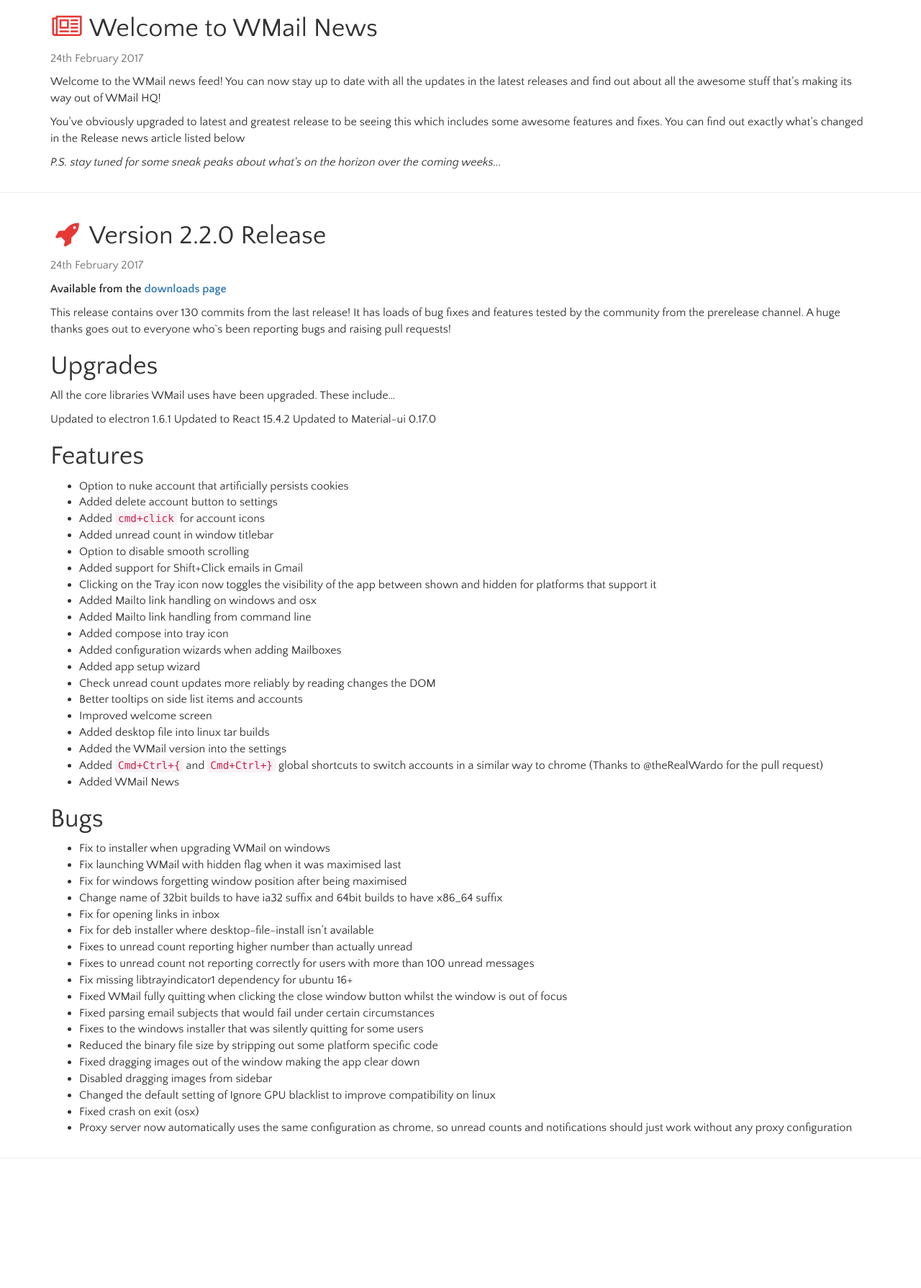
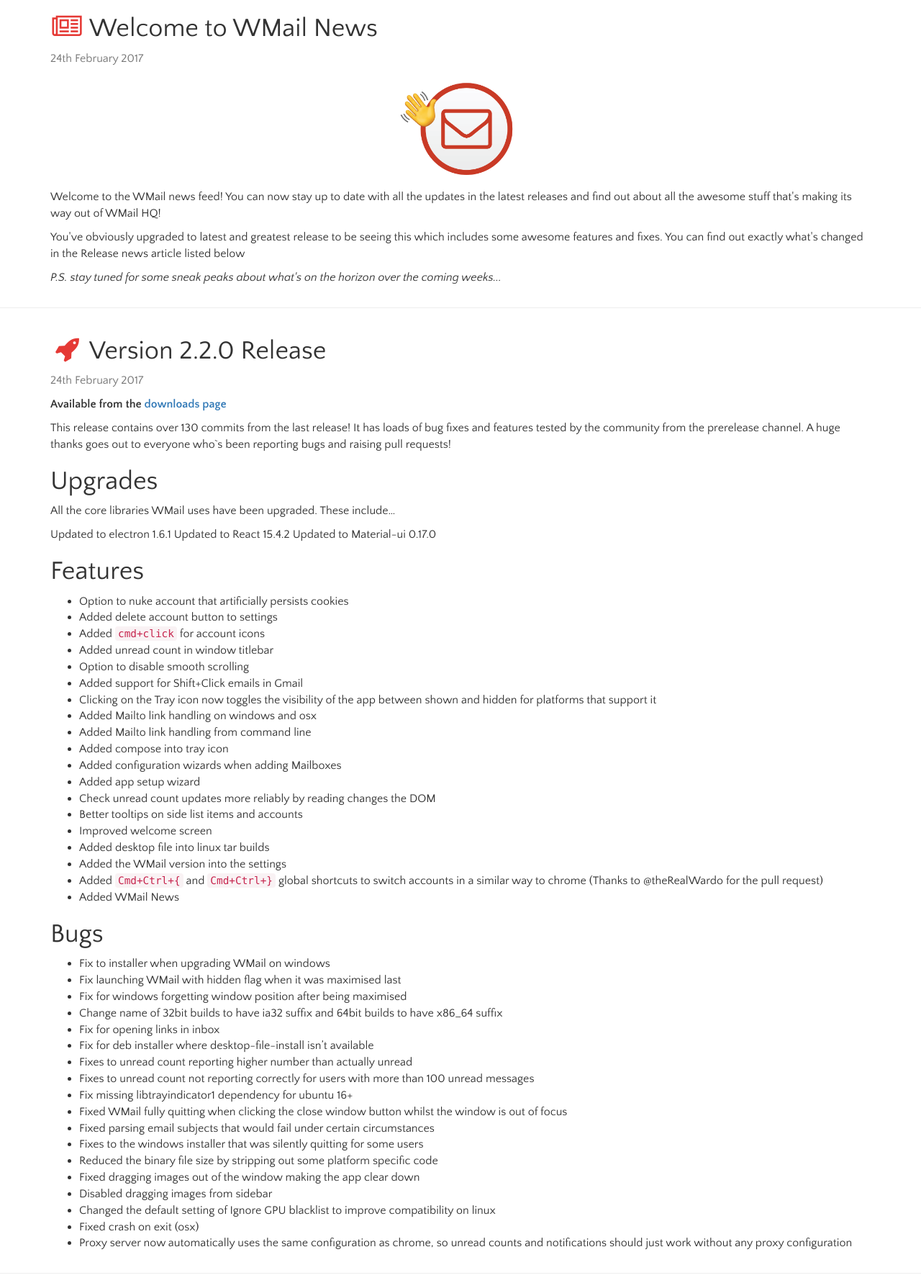
Before and after one commit to Thomas101/wmail, a Jekyll site: the page built from releasefeed.html, in a window 1280 px wide. Shown: the whole page at 72% size. Built offline with Jekyll 4.4.1, drawn with Linux system fonts in a browser that asks for light colours; some web fonts are replaced; before the commit the page ends 1629 px from its top, so only the background shows below that.

Commit message:
Added welcome image to feeds

```diff
--- a/prereleasefeed.html
+++ b/prereleasefeed.html
@@ -10,6 +10,7 @@
           <span class="color-red-600 fa fa-fw fa-newspaper-o"></span> Welcome to WMail News
         </h1>
         <p class="color-grey-600">24th February 2017</p>
+        <img src="newsimages/24_02_17_wmail_wave.png" class="img-responsive center-block" style="max-height: 150px; margin-top:10px; margin-bottom:10px;" />
         <p>
           <span class="color-red-600">Hello Prerelease tester!</span> Welcome to the WMail
           news feed! You can now stay up to date with all the updates in the latest releases
--- a/releasefeed.html
+++ b/releasefeed.html
@@ -10,6 +10,7 @@
           <span class="color-red-600 fa fa-fw fa-newspaper-o"></span> Welcome to WMail News
         </h1>
         <p class="color-grey-600">24th February 2017</p>
+        <img src="newsimages/24_02_17_wmail_wave.png" class="img-responsive center-block" style="max-height: 150px; margin-top:10px; margin-bottom:10px;" />
         <p>
           Welcome to the WMail news feed! You can now stay up to date with all the
           updates in the latest releases and find out about all the awesome stuff
```
Also changed, not shown: newsimages/24_02_17_wmail_wave.png (added).
